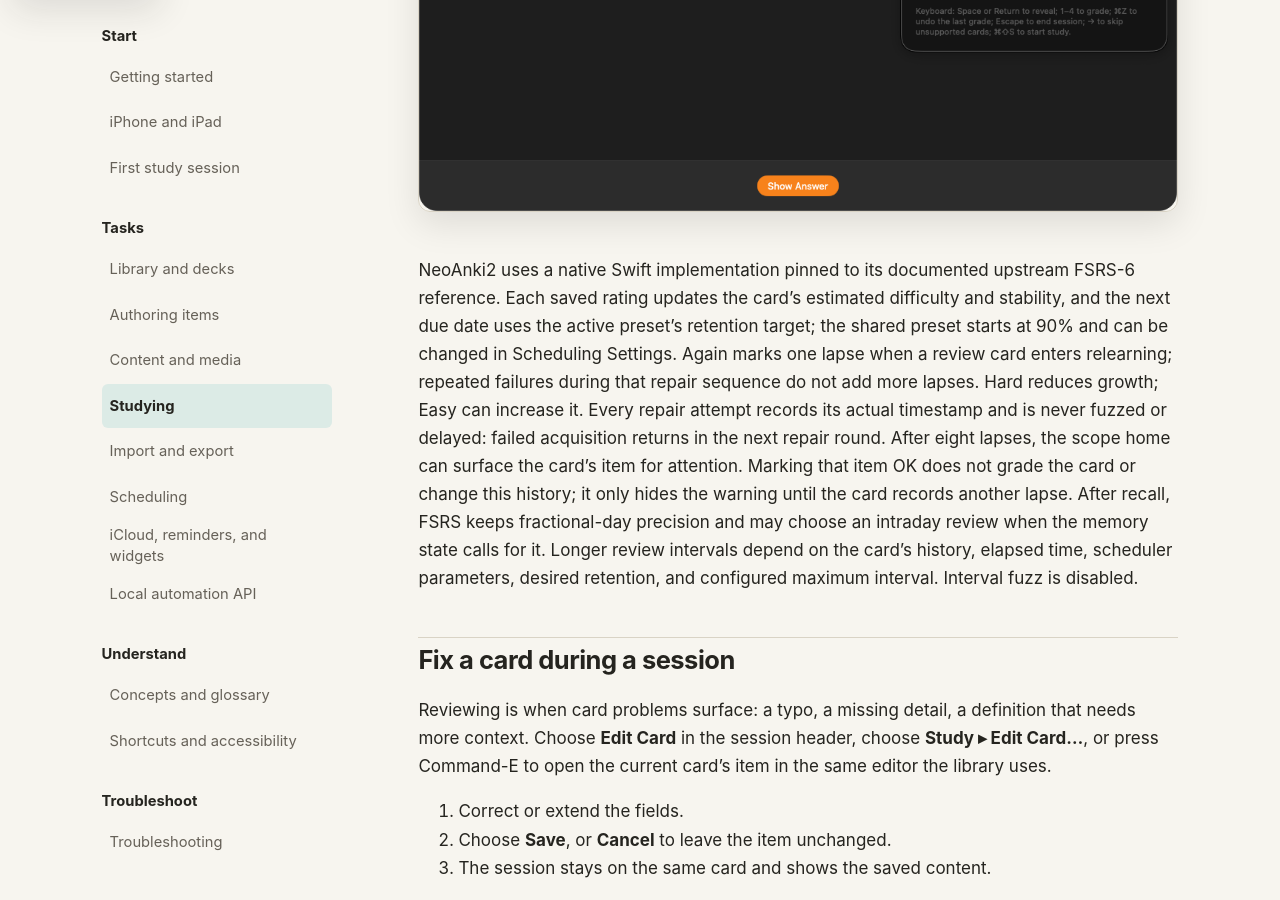
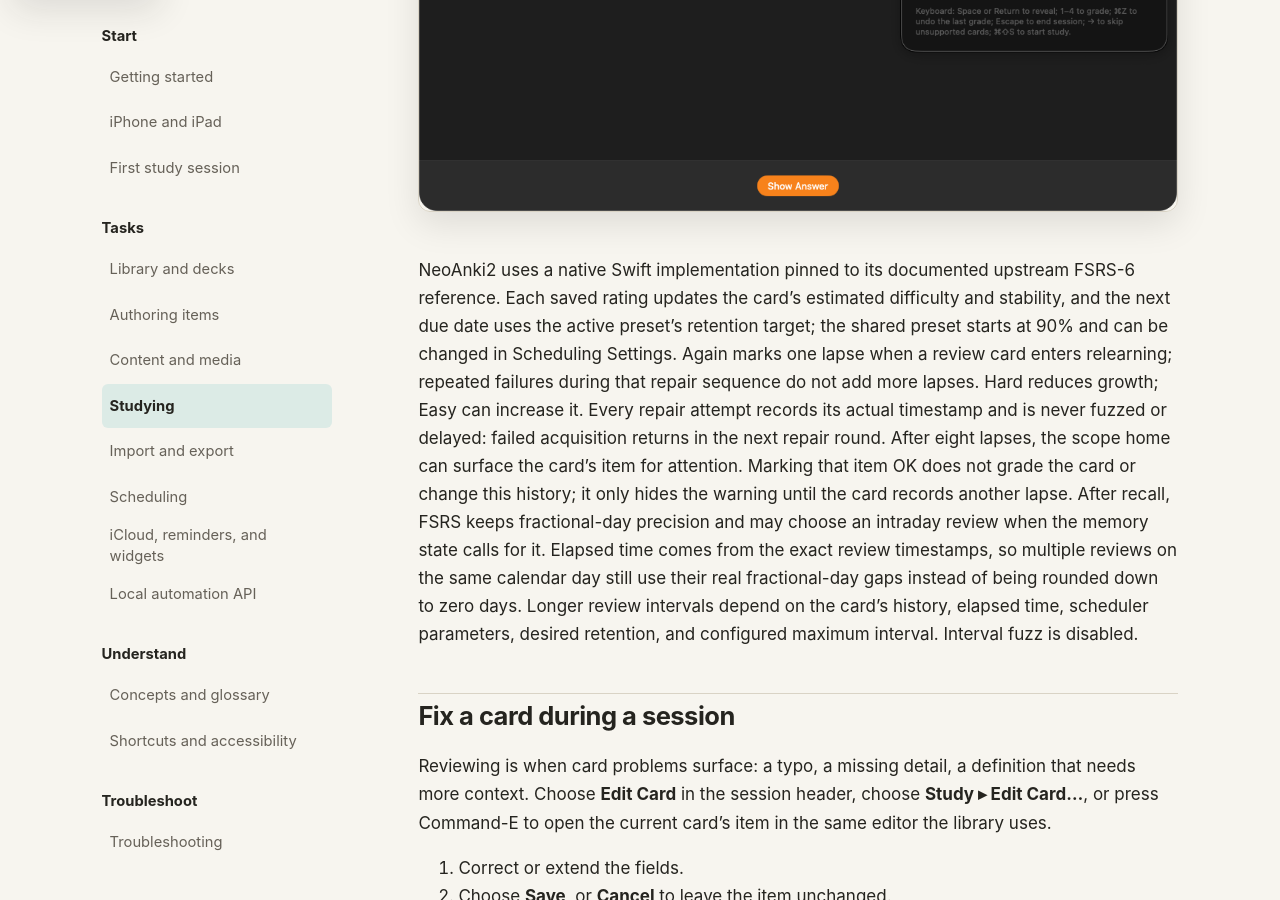
Before and after one commit to neoanki2/neoanki2, a Jekyll site: the page built from docs/user/studying.md, in a window 1280 px wide and 900 px high, scrolled down 6951 px. Built offline with Jekyll 4.4.1, drawn with Linux system fonts in a browser that asks for light colours.

Commit message:
Document continuous FSRS elapsed time

```diff
--- a/docs/user/studying.md
+++ b/docs/user/studying.md
@@ -187,7 +187,10 @@
 Marking that item OK does not grade the card or change this history; it only
 hides the warning until the card records another lapse.
 After recall, FSRS keeps fractional-day precision and may choose an intraday
-review when the memory state calls for it. Longer review intervals depend on
+review when the memory state calls for it. Elapsed time comes from the exact
+review timestamps, so multiple reviews on the same calendar day still use
+their real fractional-day gaps instead of being rounded down to zero days.
+Longer review intervals depend on
 the card’s history, elapsed time, scheduler parameters, desired retention, and
 configured maximum interval. Interval fuzz is disabled.
 
```
